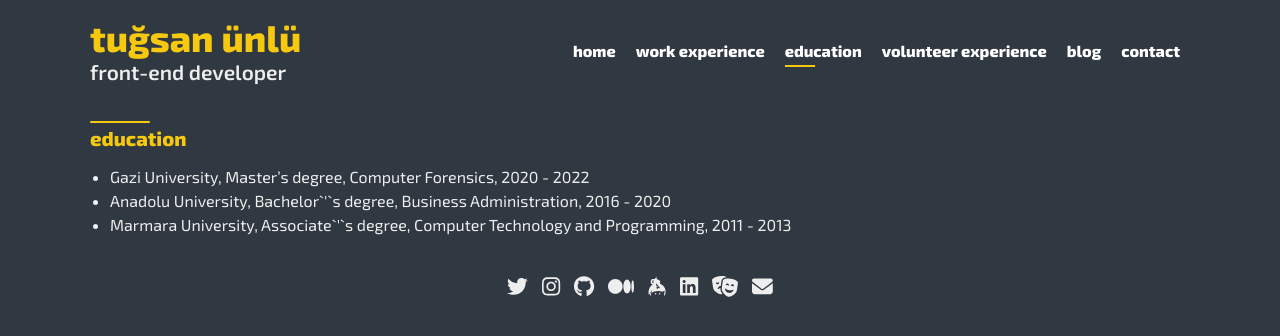
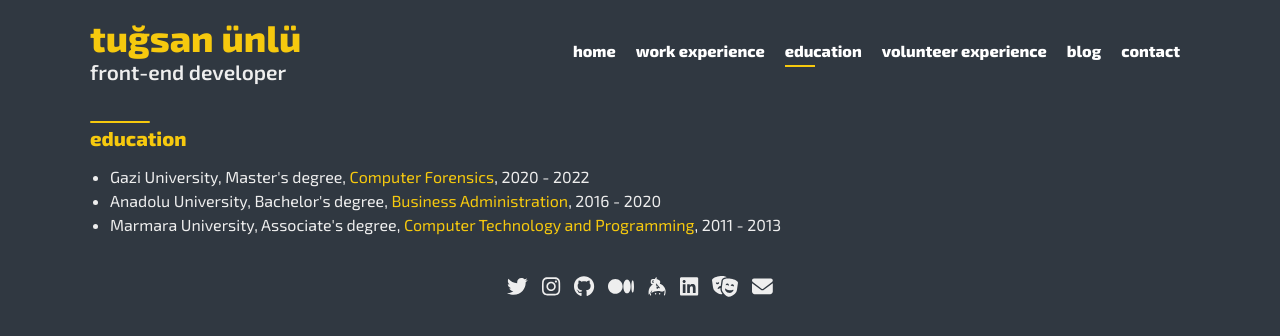
Before and after one commit to tugsanunlu/tugsanunlu.com, a Next.js app: page /education in a window 1280 px wide. Shown: the top 336 px of the page. Built offline with nearby package versions, Linux system fonts and the light colour scheme.

Commit message:
refactor: improve styles

```diff
--- a/pages/_document.js
+++ b/pages/_document.js
@@ -11,6 +11,8 @@ class MyDocument extends Document {
             href="https://fonts.googleapis.com/css2?family=Exo+2:wght@400;600;800&display=swap"
             rel="stylesheet"
           />
+          <link rel="shortcut icon" href="/favicon.ico" type="image/x-icon" />
+          <link rel="icon" href="/favicon.ico" type="image/x-icon" />
         </Head>
         <body>
           <Main />
--- a/pages/blog.tsx
+++ b/pages/blog.tsx
@@ -26,7 +26,7 @@ interface PageProps {
 const Blog: NextPage<PageProps> = ({ blogPosts }) => {
   return (
     <div>
-      <Header title="home" />
+      <Header title="blog" />
       <main>
         <div className="container">
           <Title title="recent blog posts" />
--- a/pages/education.tsx
+++ b/pages/education.tsx
@@ -12,15 +12,21 @@ const Education: NextPage = () => {
           <Title title="education" />
           <ul>
             <li>
-              Gazi University, Master’s degree, Computer Forensics, 2020 - 2022
+              Gazi University, Master&apos;s degree,{' '}
+              <span className="yellow-text">Computer Forensics</span>, 2020 -
+              2022
             </li>
             <li>
-              Anadolu University, Bachelor`&apos;`s degree, Business
-              Administration, 2016 - 2020
+              Anadolu University, Bachelor&apos;s degree,{' '}
+              <span className="yellow-text">Business Administration</span>, 2016
+              - 2020
             </li>
             <li>
-              Marmara University, Associate`&apos;`s degree, Computer Technology
-              and Programming, 2011 - 2013
+              Marmara University, Associate&apos;s degree,{' '}
+              <span className="yellow-text">
+                Computer Technology and Programming
+              </span>
+              , 2011 - 2013
             </li>
           </ul>
         </div>
--- a/pages/index.tsx
+++ b/pages/index.tsx
@@ -12,7 +12,7 @@ const Home: NextPage = () => {
         <div className="container">
           <Title title="hi there 👋" />
           <p>
-            I`&apos;`m an Istanbul-based{' '}
+            I&apos;m an Istanbul-based{' '}
             <span className="yellow-text">Front-End Developer</span>.
           </p>
           <p>
```
Also changed, not shown: pages/volunteer-experience.tsx (+16 -5 lines), pages/work-experience.tsx (+18 -4 lines), 1 other file (tests, documents, lock files or other folders).
